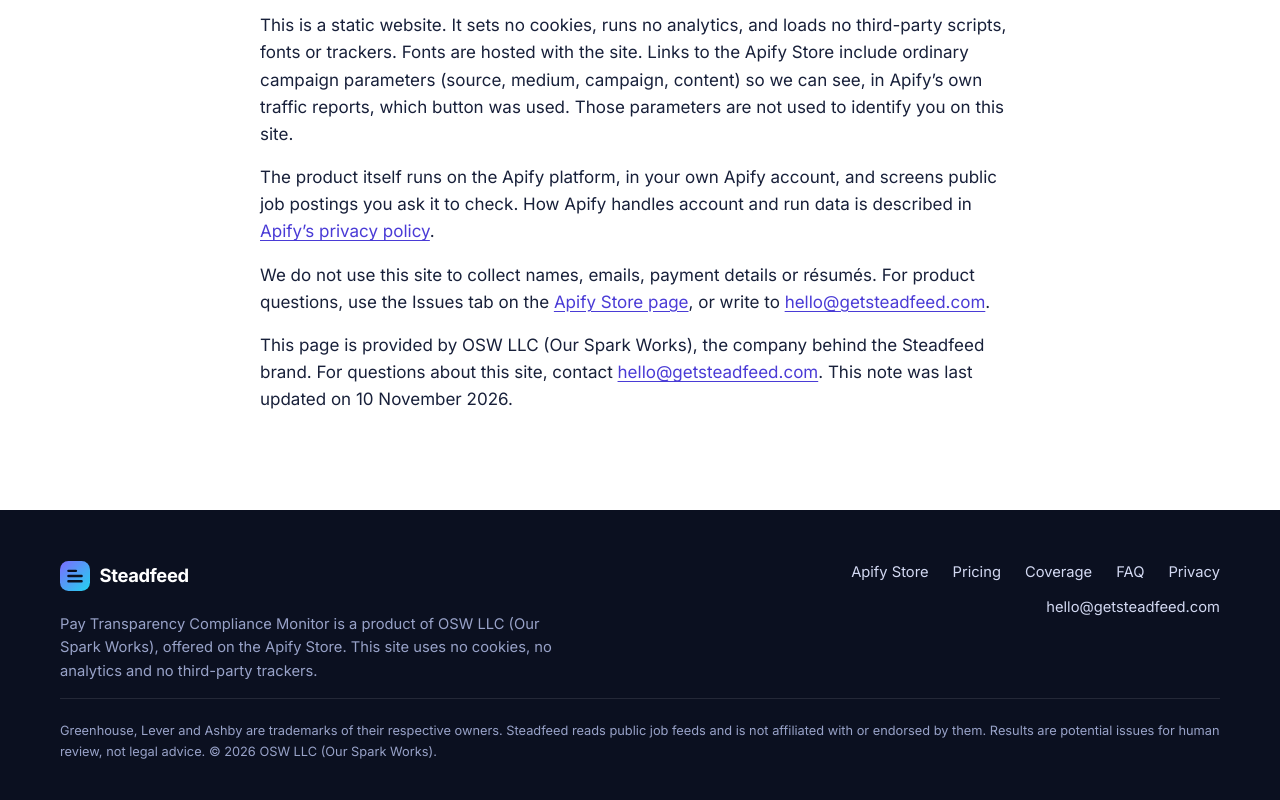
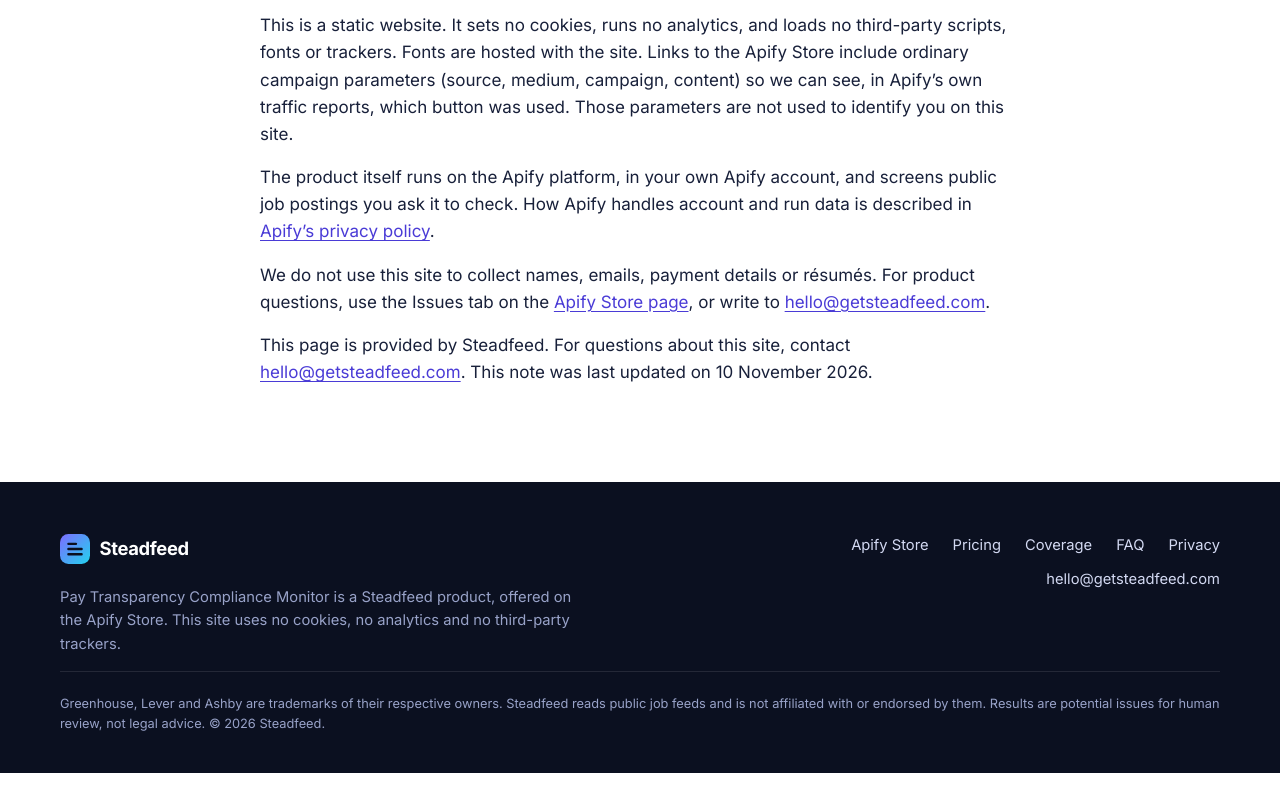
Before and after one commit to steadfeed-dev/pay-transparency, a plain HTML site: page privacy.html in a window 1280 px wide. Shown: the part 727-1527 px from the top of the page. After the commit the page ends 1500 px from the top, so only its background shows below. Drawn offline with Linux system fonts and the light colour scheme.

Commit message:
Remove OSW LLC references from site, privacy page and README; product identity stays Steadfeed

```diff
--- a/privacy.html
+++ b/privacy.html
@@ -70,7 +70,7 @@
       <p>This is a static website. It sets no cookies, runs no analytics, and loads no third-party scripts, fonts or trackers. Fonts are hosted with the site. Links to the Apify Store include ordinary campaign parameters (source, medium, campaign, content) so we can see, in Apify’s own traffic reports, which button was used. Those parameters are not used to identify you on this site.</p>
       <p>The product itself runs on the Apify platform, in your own Apify account, and screens public job postings you ask it to check. How Apify handles account and run data is described in <a href="https://apify.com/privacy-policy">Apify’s privacy policy</a>.</p>
       <p>We do not use this site to collect names, emails, payment details or résumés. For product questions, use the Issues tab on the <a href="https://apify.com/steadfeed/pay-transparency-compliance-monitor">Apify Store page</a>, or write to <a href="mailto:hello@getsteadfeed.com">hello@getsteadfeed.com</a>.</p>
-      <p>This page is provided by OSW LLC (Our Spark Works), the company behind the Steadfeed brand. For questions about this site, contact <a href="mailto:hello@getsteadfeed.com">hello@getsteadfeed.com</a>. This note was last updated on 10 November 2026.</p>
+      <p>This page is provided by Steadfeed. For questions about this site, contact <a href="mailto:hello@getsteadfeed.com">hello@getsteadfeed.com</a>. This note was last updated on 10 November 2026.</p>
       </div>
     </div></div>
   </main>
@@ -79,7 +79,7 @@
       <div class="footer-grid">
         <div>
           <a class="wordmark" href="index.html" aria-label="Steadfeed home"><svg class="logo" viewBox="0 0 32 32" aria-hidden="true" focusable="false"><defs><linearGradient id="lg" x1="0" y1="0" x2="32" y2="32" gradientUnits="userSpaceOnUse"><stop stop-color="#7c6cff"/><stop offset="1" stop-color="#22d3ee"/></linearGradient></defs><rect width="32" height="32" rx="9" fill="url(#lg)"/><path d="M9 21.5h14M9 16h14M9 10.5h8" stroke="#0b1020" stroke-width="2.6" stroke-linecap="round"/></svg>Steadfeed</a>
-          <p>Pay Transparency Compliance Monitor is a product of OSW LLC (Our Spark Works), offered on the Apify Store. This site uses no cookies, no analytics and no third-party trackers.</p>
+          <p>Pay Transparency Compliance Monitor is a Steadfeed product, offered on the Apify Store. This site uses no cookies, no analytics and no third-party trackers.</p>
         </div>
         <nav class="footer-nav" aria-label="Footer">
         <a href="https://apify.com/steadfeed/pay-transparency-compliance-monitor?utm_source=steadfeed-site&amp;utm_medium=website&amp;utm_campaign=ptcm-landing&amp;utm_content=footer-link">Apify Store</a>
@@ -90,7 +90,7 @@
         <a href="mailto:hello@getsteadfeed.com">hello@getsteadfeed.com</a>
       </nav>
       </div>
-      <p class="footer-legal">Greenhouse, Lever and Ashby are trademarks of their respective owners. Steadfeed reads public job feeds and is not affiliated with or endorsed by them. Results are potential issues for human review, not legal advice. © 2026 OSW LLC (Our Spark Works).</p>
+      <p class="footer-legal">Greenhouse, Lever and Ashby are trademarks of their respective owners. Steadfeed reads public job feeds and is not affiliated with or endorsed by them. Results are potential issues for human review, not legal advice. © 2026 Steadfeed.</p>
     </div>
   </footer>
   <script src="assets/site.js" defer></script>
```
Also changed, not shown: index.html (+2 -2 lines), 1 other file.
